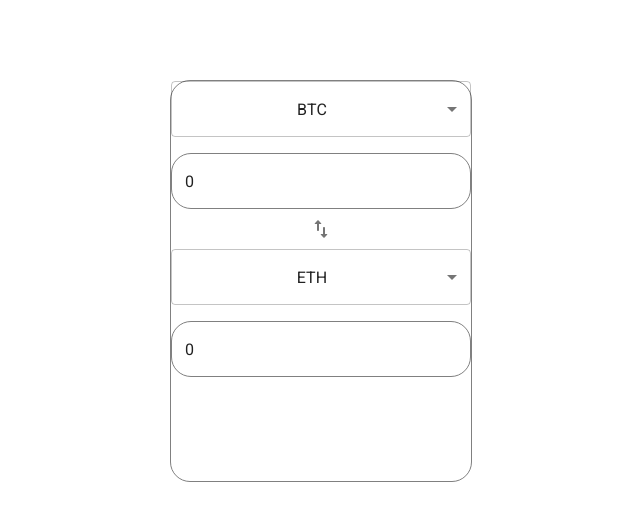
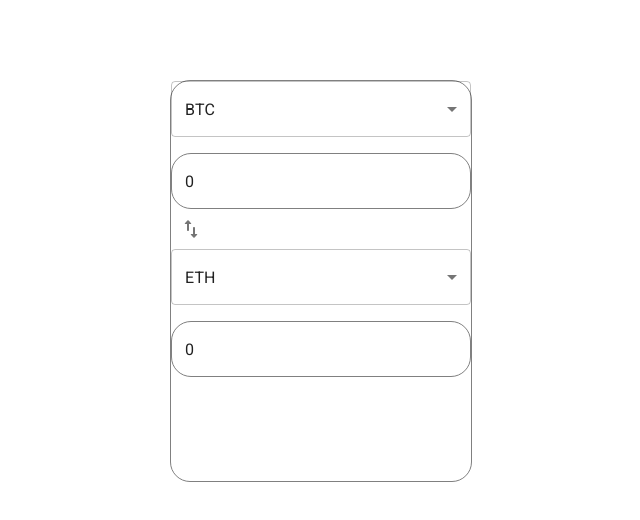
Before and after one commit to evaabsalyamova/crypto-app, a React (Create React App) app: page / in a window 1280 px wide. Shown: the top 520 px of the page, without its empty margins (319-959 px from the left). Built offline with nearby package versions, Linux system fonts and the light colour scheme.

Commit message:
Add `ReactToastify`

```diff
--- a/package.json
+++ b/package.json
@@ -14,6 +14,7 @@
     "@types/node": "^16.18.89",
     "@types/react": "^18.2.65",
     "@types/react-dom": "^18.2.22",
+    "react-toastify": "9.1.3",
     "react": "^18.2.0",
     "react-dom": "^18.2.0",
     "react-scripts": "5.0.1",
--- a/src/App.css
+++ /dev/null
@@ -1,3 +0,0 @@
-.App {
-  text-align: center;
-}
--- a/src/App.tsx
+++ b/src/App.tsx
@@ -1,12 +1,14 @@
 import React from "react";
-import "./App.css";
+import { ToastContainer } from "react-toastify";
+import "react-toastify/dist/ReactToastify.css";
 import CryptoConverter from "./components/CryptoConverter";
 
 function App() {
   return (
-    <div className="App">
+    <>
       <CryptoConverter />
-    </div>
+      <ToastContainer />
+    </>
   );
 }
 
```
Also changed, not shown: 1 other file (tests, documents, lock files or other folders).
